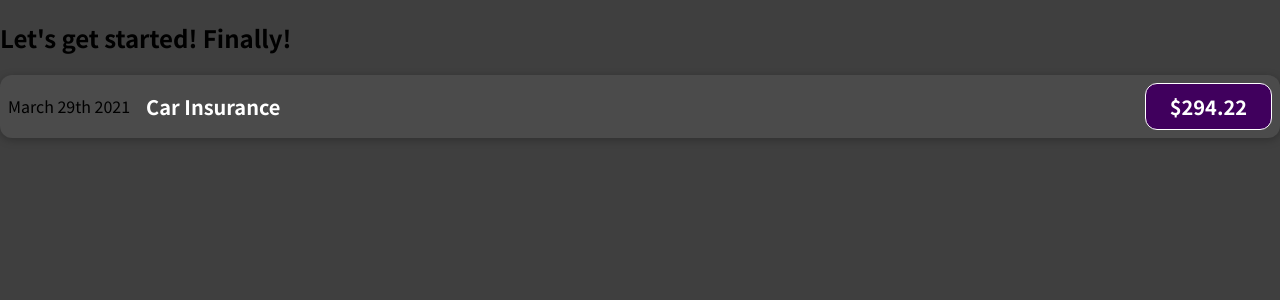
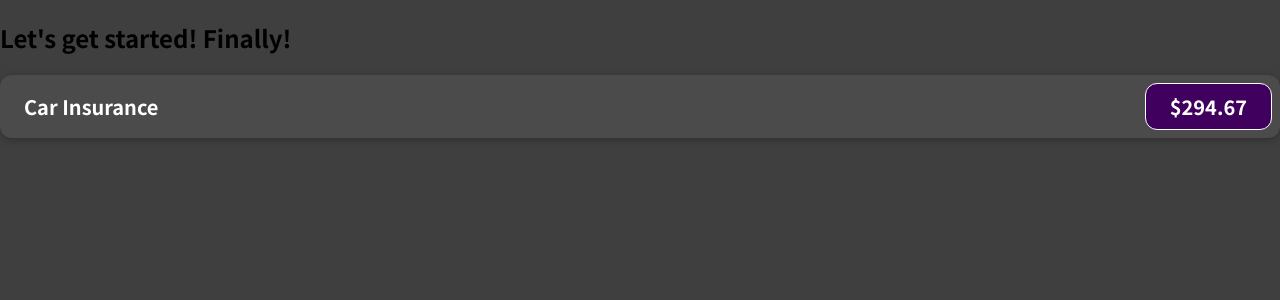
Before and after one commit to ErfoJS/react-course, a JavaScript app in the folder first-course-app/: page / in a window 1280 px wide. Shown: the top 300 px of the page. Built offline with nearby package versions, Linux system fonts and the light colour scheme.

Commit message:
Hardcoded JSX into cariables

```diff
--- a/first-course-app/src/components/ExpenseItem.js
+++ b/first-course-app/src/components/ExpenseItem.js
@@ -1,12 +1,16 @@
 import "./ExpenseItem.css";
 
 function ExpenseItem() {
+  const expenseDate = new Date(2021, 2, 29);
+  const expenseTitle = "Car Insurance";
+  const expenseAmount = 294.67;
+
   return (
     <div className="expense-item">
-      <div>March 29th 2021</div>
+      <div>{expenseDate.toISOString}</div>
       <div className="expense-item__description">
-        <h2>Car Insurance</h2>
-        <div className="expense-item__price">$294.22</div>
+        <h2>{expenseTitle}</h2>
+        <div className="expense-item__price">${expenseAmount}</div>
       </div>
     </div>
   );
```
